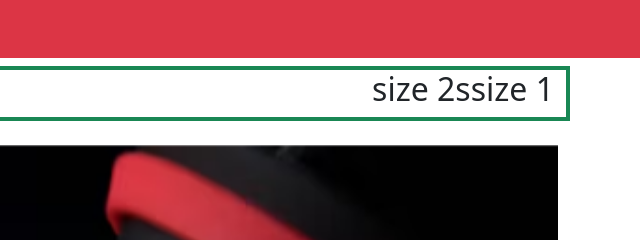
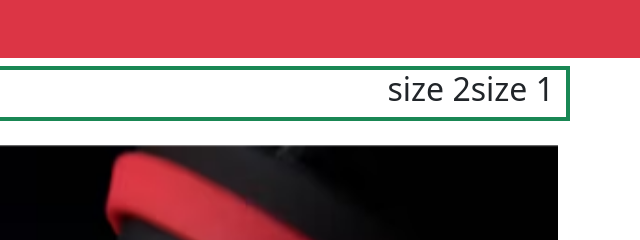
Before and after one commit to Memyself2212/Bootstrap, a plain HTML site: page Index.html in a window 1280 px wide. Shown: the part 344-584 px from the top of the page, 640-1280 px from the left. Drawn offline with nearby package versions, Linux system fonts and the light colour scheme.

```diff
--- a/Index.html
+++ b/Index.html
@@ -65,7 +65,7 @@
     </section>
     <section class="container d-lg-flex justify-content-center-between flex-row-reverse border border-success border-4">
         <h2>size 1</h2>
-        <h2>size 2s</h2>
+        <h2>size 2</h2>
     </section>
 <!-- carousel -->
 <div id="carouselExample" class="carousel slide container my-4">
```
